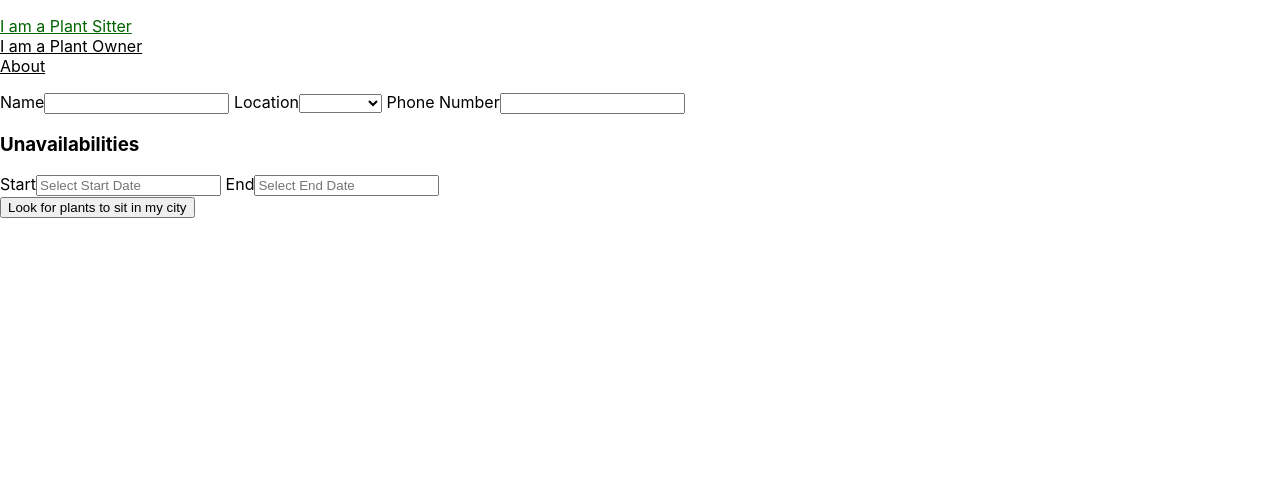
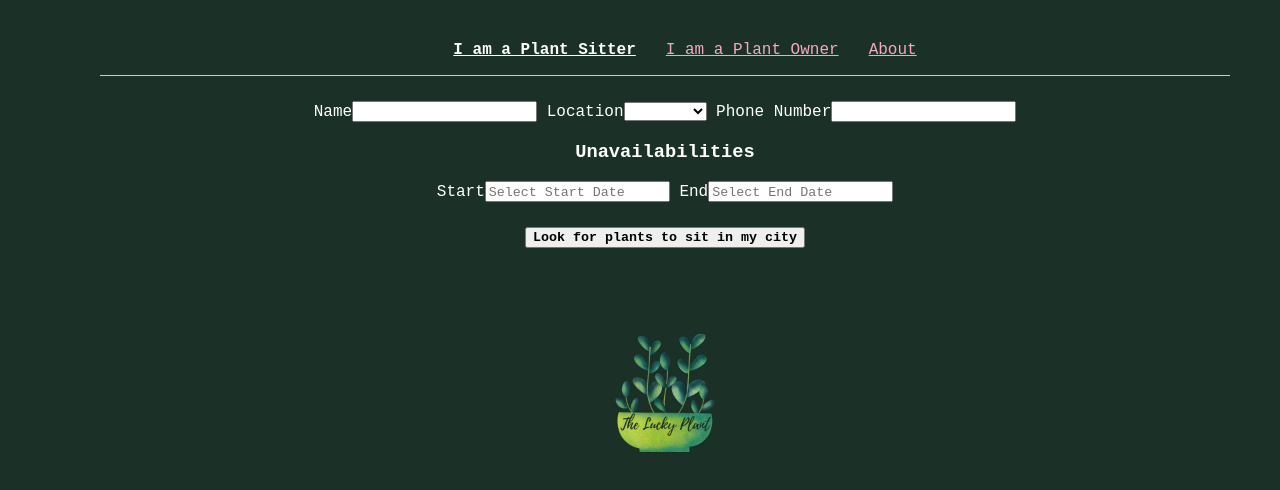
Before and after one commit to juliestamenic/julie-mvp, a React (Create React App) app: page /plant-sitter in a window 1280 px wide. Shown: the top 490 px of the page. Built offline with nearby package versions, Linux system fonts and the light colour scheme.

Commit message:
Styling started

```diff
--- a/src/App.css
+++ b/src/App.css
@@ -8,3 +8,30 @@
   background-color: black;
   border-radius: 4px;
 }
+
+#Logo {
+  width: 250px;
+  height: 250px;
+}
+
+form {
+  padding-top: 25px;
+}
+
+#buttonOwner{
+  margin-top: 25px;
+  font-weight: bold;
+}
+
+#buttonSitter{
+  margin-top: 25px;
+  font-weight: bold;
+}
+
+.HomeView{
+  margin: auto;
+  width: 30%;
+  padding: 10px;
+}
+
+span::before { content: '\A'; white-space: pre; }
--- a/src/App.js
+++ b/src/App.js
@@ -48,9 +48,9 @@ function App() {
   // to get data from PS form
   function addSitter(sitterData) {
     // console.log(sitterData, "In App JS OK ")
-    let newSitters = [...sitters, sitterData];
-    setSitter(sitterData);
-    setSitters(newSitters)
+    let newSitters = [...sitters, sitterData]; // no need
+    setSitter(sitterData);  // no need
+    setSitters(newSitters)  // no need
     setMe(sitterData);
     setUsers(initialOwners)
     // let newSitter = {nameSitter: sitterData.nameSitter, locationSitter: sitterData.locationSitter}
@@ -74,6 +74,9 @@ function App() {
             me={me}
             users={users}
           />
+
+<img id="Logo" src="theluckyplant.jpg" alt="TLP Logo"/>
+
     </div>
   );
 }
--- a/src/components/HomeView.js
+++ b/src/components/HomeView.js
@@ -9,8 +9,7 @@ function HomeView() {
             <p><small>Dear Plant Lovers,
                 What about finding the perfect person to take care of your plants while you are away?
                 Or finding some great plant sitting opportunities?
-
-                You are in the right place!  </small></p>
+                <span>You are in the right place!</span>  </small></p>
 
         </div>
     );
--- a/src/components/Navbar.css
+++ b/src/components/Navbar.css
@@ -3,13 +3,31 @@
 } */
 
 .Navbar ul {
-    padding: 0;
+  list-style-type: none;
 }
 
 .navLink {
-    color: black;
+    color: #F6A8C1;
   }
 
 .selected {
-    color: darkgreen;
+    color: white;
+    font-weight: bold;
   }
+
+  nav {
+    border-bottom: 1px solid #ccc;
+  }
+
+  nav ul {
+    list-style-type: none;
+  }
+
+  nav li {
+    display: inline-block;
+    margin: 0 10px;
+  }
+
+  nav a {
+    padding: 5px;
+  }
--- a/src/components/PlantOwnerForm.js
+++ b/src/components/PlantOwnerForm.js
@@ -103,7 +103,7 @@ function handleChangeDates(date, name) {
             endDate={endDate}
             handleChangeDates={ handleChangeDates }
           />
-         <button type="submit" > Find a sitter in my City</button>
+         <button id="buttonOwner" type="submit" > Find a sitter in my City</button>
        </form>
       </div>
     )
--- a/src/components/PlantSitterForm.js
+++ b/src/components/PlantSitterForm.js
@@ -75,7 +75,7 @@ function handleSubmit(event) {
             endDate={ endDate }
             handleChangeDates={ handleChangeDates }
           />
-          <button type="submit"> Look for plants to sit in my city</button>
+          <button id="buttonSitter" type="submit"> Look for plants to sit in my city</button>
        </form>
       </div>
     )
--- a/src/index.css
+++ b/src/index.css
@@ -5,8 +5,19 @@ body {
     sans-serif;
   -webkit-font-smoothing: antialiased;
   -moz-osx-font-smoothing: grayscale;
-  /* background-color: #1B3027;
-  color: white; */
+  background-color: #1B3027;
+  color: white;
+  text-align: center;
+  font-family: 'Courier New', Courier, monospace;
+  padding: 25px 50px 75px 100px;
+}
+
+button {
+  font-family: 'Courier New', Courier, monospace;
+}
+
+::placeholder {
+  font-family: 'Courier New', Courier, monospace;
 }
 
 code {
```
Also changed, not shown: public/theluckyplant.jpg (added).
